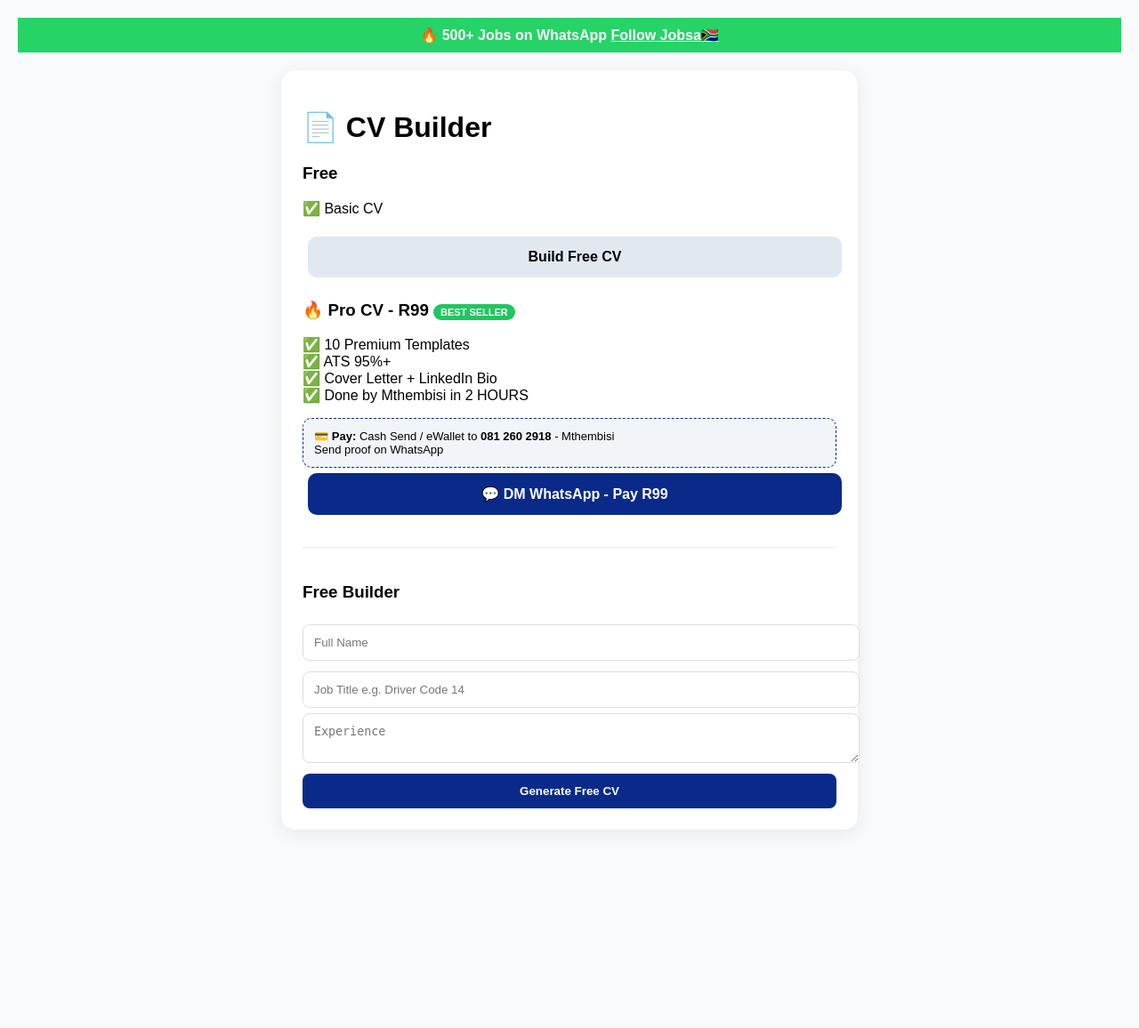
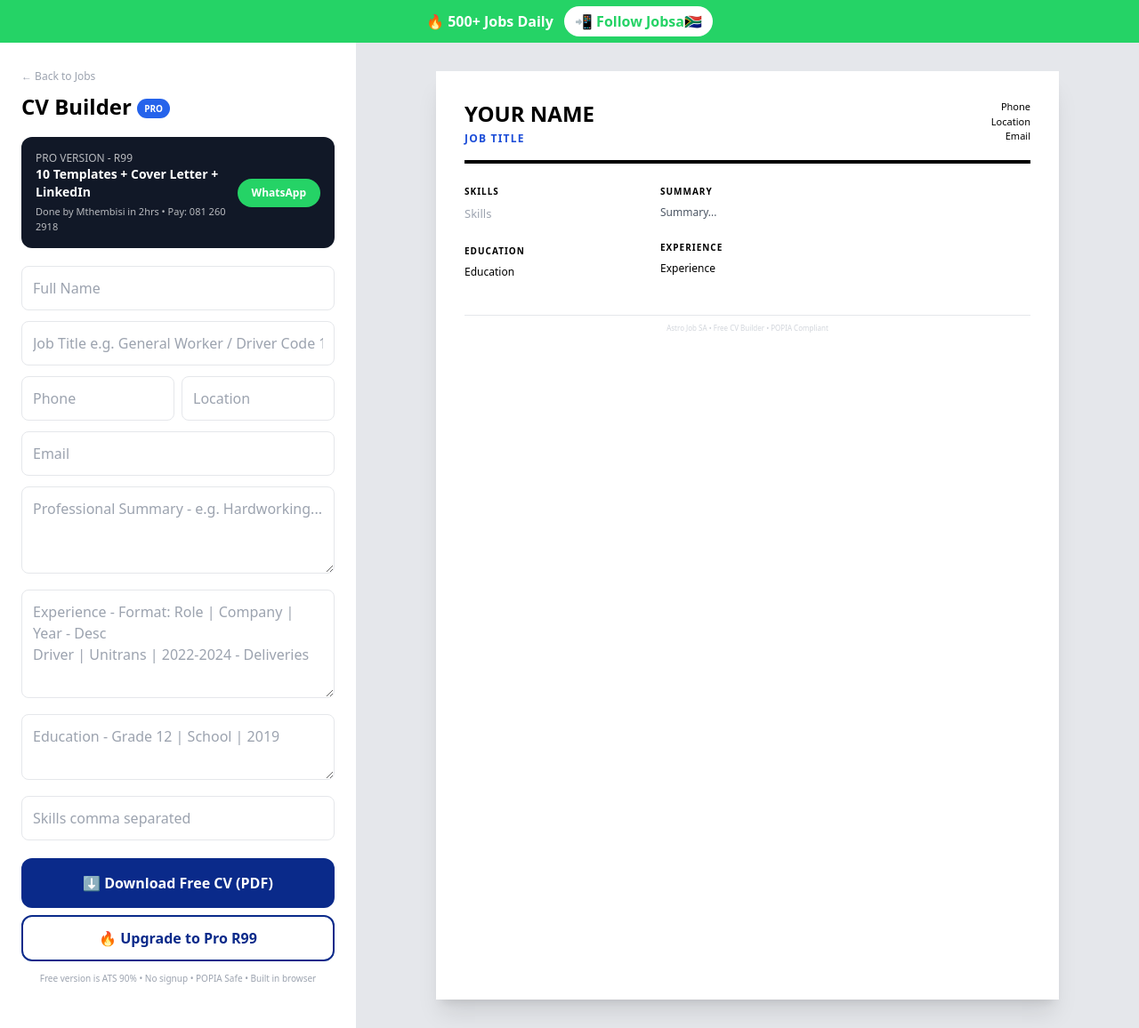
Before and after one commit to astroyoungin600-art/AstroJob-SA, a Flask app: page /cv in a window 1280 px wide. Shown: the whole page at 89% size. Before the commit the page ends 909 px from the top, so only its background shows below. Run offline with Flask 3, Linux system fonts and the light colour scheme; some libraries are stand-ins or nearby versions.

Commit message:
cv intermediate pro - free works + R99 upsell modal

```diff
--- a/templates/cv.html
+++ b/templates/cv.html
@@ -1,27 +1,101 @@
-<!DOCTYPE html><html><head>
-<meta name="viewport" content="width=device-width,initial-scale=1">
-<title>Pro CV - R99 | Astro Job SA</title>
+<!DOCTYPE html>
+<html lang="en">
+<head>
+<meta charset="UTF-8">
+<meta name="viewport" content="width=device-width, initial-scale=1.0">
+<title>Pro CV Builder - Free + R99 Pro | Astro Job SA</title>
+<script src="https://cdn.tailwindcss.com"></script>
+<script src="https://cdnjs.cloudflare.com/ajax/libs/html2pdf.js/0.10.1/html2pdf.bundle.min.js"></script>
 <script async src="https://pagead2.googlesyndication.com/pagead/js/adsbygoogle.js?client=ca-pub-2133699761079270" crossorigin="anonymous"></script>
-<style>body{font-family:sans-serif;background:#f8fafc;margin:0;padding:20px}.card{max-width:600px;margin:20px auto;background:#fff;padding:24px;border-radius:16px;box-shadow:0 4px 20px rgba(0,0,0,.08)}.btn{padding:14px 22px;border-radius:10px;font-weight:900;text-decoration:none;display:inline-block;margin:6px;width:100%;text-align:center;box-sizing:border-box}.free{background:#e2e8f0;color:#000}.pro{background:#0a2a8a;color:#fff}.pay{background:#f1f5f9;border:1px dashed #0a2a8a;padding:12px;border-radius:10px;font-size:13px}</style>
-</head><body>
-<div style="background:#25D366;color:#fff;text-align:center;padding:10px;font-weight:800">🔥 500+ Jobs on WhatsApp <a href="https://whatsapp.com/channel/0029VbDh9dGK5cDEn5Epcw0F" style="color:#fff">Follow Jobsa🇿🇦</a></div>
+</head>
+<body class="bg-[#f8fafc]">
+<div style="background:#25D366;color:white;text-align:center;padding:12px;font-weight:800">🔥 500+ Jobs Daily <a href="https://whatsapp.com/channel/0029VbDh9dGK5cDEn5Epcw0F" style="background:white;color:#25D366;padding:6px 12px;border-radius:20px;margin-left:8px;text-decoration:none">📲 Follow Jobsa🇿🇦</a></div>
 
-<div class="card">
-<!-- ADSENSE TOP -->
-<ins class="adsbygoogle" style="display:block" data-ad-client="ca-pub-2133699761079270" data-ad-slot="1234567890" data-ad-format="auto" data-full-width-responsive="true"></ins><script>(adsbygoogle=window.adsbygoogle||[]).push({});</script>
+<div class="max-w-[1300px] mx-auto flex flex-col lg:flex-row gap-0">
+  <!-- FORM -->
+  <div class="w-full lg:w-[400px] bg-white p-6 shadow-sm order-2 lg:order-1">
+    <a href="/" class="text-xs text-gray-400">← Back to Jobs</a>
+    <h1 class="text-2xl font-black mt-2">CV Builder <span class="bg-blue-600 text-white text-[10px] px-2 py-1 rounded-full align-middle">PRO</span></h1>
 
-<h1>📄 CV Builder</h1>
-<h3>Free</h3><p>✅ Basic CV</p><a class="btn free" href="#free">Build Free CV</a>
+    <div class="mt-4 bg-gray-900 text-white rounded-xl p-4 flex justify-between items-center">
+      <div><div class="text-xs opacity-70">PRO VERSION - R99</div><div class="font-bold text-sm">10 Templates + Cover Letter + LinkedIn</div><div class="text-[11px] opacity-70 mt-1">Done by Mthembisi in 2hrs • Pay: 081 260 2918</div></div>
+      <a href="https://wa.me/27812602918?text=Hi%20Mthembisi%20🔥%20I%20want%20Pro%20CV%20R99%20|%20AstroJobSA" class="bg-[#25D366] text-white px-4 py-2 rounded-full text-xs font-black">WhatsApp</a>
+    </div>
 
-<!-- ADSENSE MIDDLE -->
-<ins class="adsbygoogle" style="display:block" data-ad-client="ca-pub-2133699761079270" data-ad-slot="1234567890" data-ad-format="auto"></ins><script>(adsbygoogle=window.adsbygoogle||[]).push({});</script>
+    <div class="mt-5 space-y-3">
+      <input id="fName" placeholder="Full Name" class="w-full border rounded-lg p-3" oninput="render()">
+      <input id="fTitle" placeholder="Job Title e.g. General Worker / Driver Code 14" class="w-full border rounded-lg p-3" oninput="render()">
+      <div class="grid grid-cols-2 gap-2">
+        <input id="fPhone" placeholder="Phone" class="border rounded-lg p-3" oninput="render()">
+        <input id="fLoc" placeholder="Location" class="border rounded-lg p-3" oninput="render()">
+      </div>
+      <input id="fEmail" placeholder="Email" class="w-full border rounded-lg p-3" oninput="render()">
+      <textarea id="fSummary" rows="3" placeholder="Professional Summary - e.g. Hardworking..." class="w-full border rounded-lg p-3" oninput="render()"></textarea>
+      <textarea id="fExp" rows="4" placeholder="Experience - Format: Role | Company | Year - Desc&#10;Driver | Unitrans | 2022-2024 - Deliveries" class="w-full border rounded-lg p-3" oninput="render()"></textarea>
+      <textarea id="fEdu" rows="2" placeholder="Education - Grade 12 | School | 2019" class="w-full border rounded-lg p-3" oninput="render()"></textarea>
+      <input id="fSkills" placeholder="Skills comma separated" class="w-full border rounded-lg p-3" oninput="render()">
+    </div>
 
-<h3 style="margin-top:20px">🔥 Pro CV - R99 <span style="background:#22c55e;color:#fff;padding:3px 8px;border-radius:20px;font-size:11px">BEST SELLER</span></h3><p>✅ 10 Premium Templates<br>✅ ATS 95%+<br>✅ Cover Letter + LinkedIn Bio<br>✅ Done by Mthembisi in 2 HOURS</p>
-<div class="pay">💳 <b>Pay:</b> Cash Send / eWallet to <b>081 260 2918</b> - Mthembisi<br>Send proof on WhatsApp</div>
-<a class="btn pro" href="https://wa.me/27812602918?text=Hi%20Mthembisi%20🔥%20I%20want%20Pro%20CV%20R99%20%7C%20AstroJobSA" target="_blank">💬 DM WhatsApp - Pay R99</a>
+    <button onclick="downloadPDF()" class="w-full bg-[#0a2a8a] text-white py-4 rounded-xl font-black mt-5">⬇ Download Free CV (PDF)</button>
+    <button onclick="document.getElementById('proModal').classList.remove('hidden')" class="w-full bg-white border-2 border-[#0a2a8a] text-[#0a2a8a] py-3 rounded-xl font-black mt-2">🔥 Upgrade to Pro R99</button>
+    <p class="text-[10px] text-center text-gray-400 mt-3">Free version is ATS 90% • No signup • POPIA Safe • Built in browser</p>
 
-<div id="free" style="margin-top:30px;border-top:1px solid #eee;padding-top:20px"><h3>Free Builder</h3><input placeholder="Full Name" style="width:100%;padding:12px;margin:6px 0;border:1px solid #ddd;border-radius:8px"><input placeholder="Job Title e.g. Driver Code 14" style="width:100%;padding:12px;margin:6px 0;border:1px solid #ddd;border-radius:8px"><textarea placeholder="Experience" style="width:100%;padding:12px;border:1px solid #ddd;border-radius:8px"></textarea><button style="background:#0a2a8a;color:#fff;padding:12px;border:none;border-radius:8px;font-weight:800;width:100%;margin-top:8px">Generate Free CV</button></div>
+    <div class="mt-6"><ins class="adsbygoogle" style="display:block" data-ad-client="ca-pub-2133699761079270" data-ad-slot="1234567890" data-ad-format="auto" data-full-width-responsive="true"></ins><script>(adsbygoogle=window.adsbygoogle||[]).push({});</script></div>
+  </div>
 
-<!-- ADSENSE BOTTOM -->
-<ins class="adsbygoogle" style="display:block" data-ad-client="ca-pub-2133699761079270" data-ad-slot="1234567890" data-ad-format="auto"></ins><script>(adsbygoogle=window.adsbygoogle||[]).push({});</script>
-</div></body></html>
+  <!-- PREVIEW -->
+  <div class="flex-1 bg-gray-200 p-3 lg:p-8 flex justify-center order-1 lg:order-2">
+    <div id="cv" class="bg-white w-full max-w-[700px] shadow-xl p-8 text-[13px]">
+      <div class="flex justify-between border-b-4 border-black pb-4">
+        <div><h1 id="pName" class="text-2xl font-black uppercase">YOUR NAME</h1><p id="pTitle" class="text-blue-700 font-bold text-xs tracking-widest uppercase mt-1">Job Title</p></div>
+        <div class="text-right text-[11px]"><div id="pPhone">Phone</div><div id="pLoc">Location</div><div id="pEmail">Email</div></div>
+      </div>
+      <div class="grid grid-cols-3 gap-6 mt-6">
+        <div class="col-span-1"><h3 class="font-black text-[10px] tracking-widest uppercase">SKILLS</h3><div id="pSkills" class="mt-2 flex flex-wrap gap-1"></div><h3 class="font-black text-[10px] tracking-widest uppercase mt-6">EDUCATION</h3><div id="pEdu" class="mt-2 text-xs"></div></div>
+        <div class="col-span-2"><h3 class="font-black text-[10px] tracking-widest uppercase">SUMMARY</h3><p id="pSummary" class="mt-2 text-xs text-gray-600">Summary...</p><h3 class="font-black text-[10px] tracking-widest uppercase mt-6">EXPERIENCE</h3><div id="pExp" class="mt-2 space-y-4 text-xs"></div></div>
+      </div>
+      <div class="text-[8px] text-center text-gray-300 mt-10 border-t pt-2">Astro Job SA • Free CV Builder • POPIA Compliant</div>
+    </div>
+  </div>
+</div>
+
+<!-- PRO MODAL -->
+<div id="proModal" class="hidden fixed inset-0 bg-black/60 z-50 flex items-center justify-center p-4">
+  <div class="bg-white rounded-2xl max-w-[420px] w-full p-6">
+    <h2 class="text-xl font-black">🔥 Pro CV R99 - Best Seller</h2>
+    <ul class="text-sm mt-4 space-y-2">
+      <li>✅ 10 Premium ATS Templates (95%+ score)</li>
+      <li>✅ Cover Letter + LinkedIn Bio</li>
+      <li>✅ Done by Mthembisi in 2 HOURS</li>
+      <li>✅ Unlimited Edits for 7 Days</li>
+      <li>✅ WhatsApp Support</li>
+    </ul>
+    <div class="bg-blue-50 border border-blue-200 rounded-xl p-3 mt-4 text-xs"><b>Pay:</b> CashSend/eWallet to <b>081 260 2918</b> - Mthembisi<br>Send proof on WhatsApp, get CV in 2hrs</div>
+    <a href="https://wa.me/27812602918?text=Hi%20Mthembisi%20🔥%20I%20want%20Pro%20CV%20R99%20-%20Name:%20" target="_blank" class="block w-full bg-[#25D366] text-white text-center py-4 rounded-xl font-black mt-4">💬 Order on WhatsApp - R99</a>
+    <button onclick="document.getElementById('proModal').classList.add('hidden')" class="w-full text-center text-xs text-gray-400 mt-3">Continue with Free</button>
+  </div>
+</div>
+
+<script>
+function render(){
+  const v=id=>document.getElementById(id).value.trim();
+  document.getElementById('pName').innerText=v('fName')||'YOUR NAME';
+  document.getElementById('pTitle').innerText=v('fTitle')||'Job Title';
+  document.getElementById('pPhone').innerText=v('fPhone')||'Phone';
+  document.getElementById('pLoc').innerText=v('fLoc')||'Location';
+  document.getElementById('pEmail').innerText=v('fEmail')||'Email';
+  document.getElementById('pSummary').innerText=v('fSummary')||'Summary...';
+  document.getElementById('pSkills').innerHTML=v('fSkills').split(',').filter(Boolean).map(s=>`<span class="bg-black text-white text-[10px] px-2 py-1 rounded-full">${s.trim()}</span>`).join('')||'<span class="text-gray-400">Skills</span>';
+  document.getElementById('pEdu').innerHTML=v('fEdu').split('\n').filter(Boolean).map(l=>{let p=l.split('|');return `<div><b>${p[0]||''}</b><br><span class="text-gray-500">${p.slice(1).join(' • ')}</span></div>`}).join('')||'Education';
+  document.getElementById('pExp').innerHTML=v('fExp').split('\n').filter(Boolean).map(l=>{let p=l.split('|');let role=p[0]||'';let comp=p[1]||'';let rest=(p[2]||'')+(p[3]? ' '+p[3]:'');return `<div><div class="flex justify-between"><b>${role}</b><span class="text-[10px] bg-gray-100 px-2 rounded">${p[2]||''}</span></div><div class="text-blue-600">${comp}</div><div class="text-gray-600">${rest}</div></div>`}).join('')||'Experience';
+}
+function downloadPDF(){
+  // Trigger pro upsell after 1st download
+  const el=document.getElementById('cv');
+  const name=document.getElementById('fName').value.trim()||'CV';
+  html2pdf().set({margin:5, filename:`${name.replace(/\s+/g,'_')}_CV_AstroJob.pdf`, html2canvas:{scale:2}, jsPDF:{format:'a4'}}).from(el).save().then(()=>{ setTimeout(()=>{ document.getElementById('proModal').classList.remove('hidden'); },800); });
+}
+render();
+</script>
+</body>
+</html>
```
